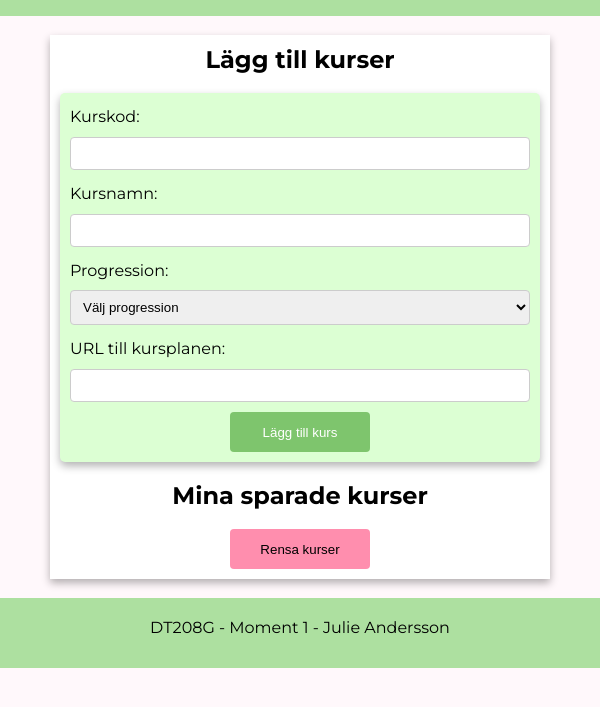
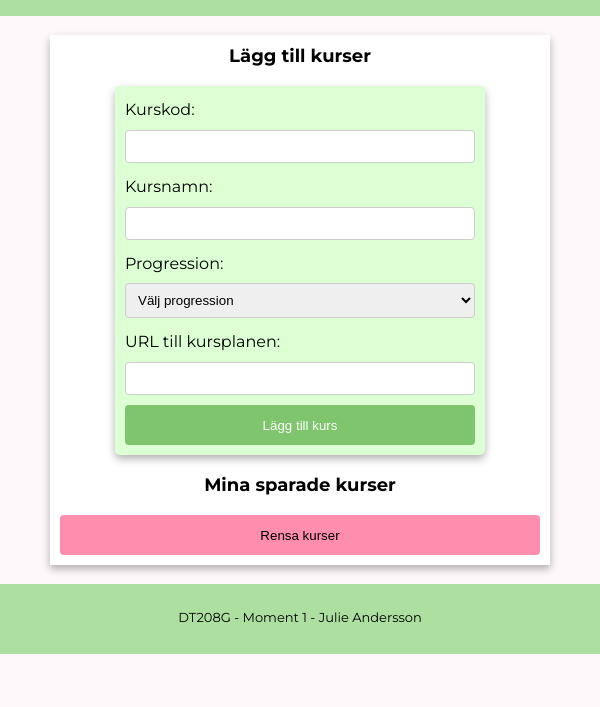
Before and after one commit to julieandersson/Moment-1_DT208G, a website built with Parcel: page src/index.html in a window 600 px wide. Shown: the part 61-768 px from the top of the page. Built offline with nearby package versions, Linux system fonts and the light colour scheme.

Commit message:
media queries

```diff
--- a/src/css/_layout.scss
+++ b/src/css/_layout.scss
@@ -17,6 +17,11 @@ header {
 
 h1, h2 {
     text-align: center;
+    color: base.$standard-black;
+}
+
+a {
+    text-decoration: none;
 }
 
 main {
@@ -35,7 +40,7 @@ footer {
 }
 
 footer p {
-    padding-top: 20px;
+    padding-top: 25px;
 }
 
 #courseForm {
@@ -111,3 +116,35 @@ input[type="text"], #progression {
 .edit-button:hover {
     background-color: #ccc;
 }
+
+/* MEDIA QUERIES */
+
+/* Tablet */
+@media only screen and (min-width: 600px) and (max-width: 800px) {
+    #courseForm, .course-item {
+        max-width: 500px;
+    }
+
+    h2 {
+        font-size: 20px;
+    }
+}
+
+/* Mobile */
+@media only screen and (max-width: 600px) {
+    #courseForm, .course-item {
+        max-width: 350px;
+    }
+
+    h2 {
+        font-size: 18px;
+    }
+
+    footer p {
+        font-size: 13px;
+    }
+
+    #addCourse, #clearbutton {
+        width: 100%;
+    }
+}
--- a/src/index.html
+++ b/src/index.html
@@ -10,7 +10,7 @@
 <body>
 
     <header><br>
-    <h1>KURSER</h1><br>
+    <a href="index.html"><h1>KURSER</h1></a><br>
 </header><br>
 
     <main>
```
